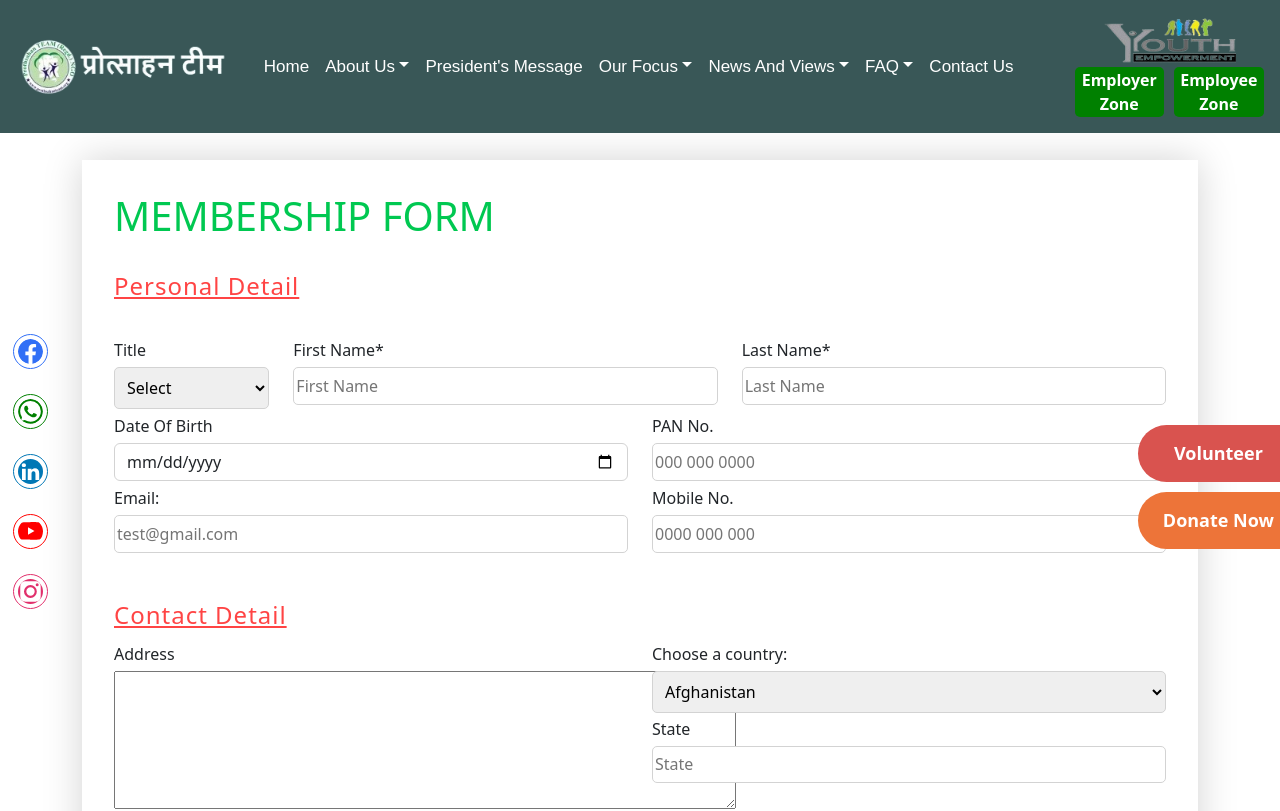
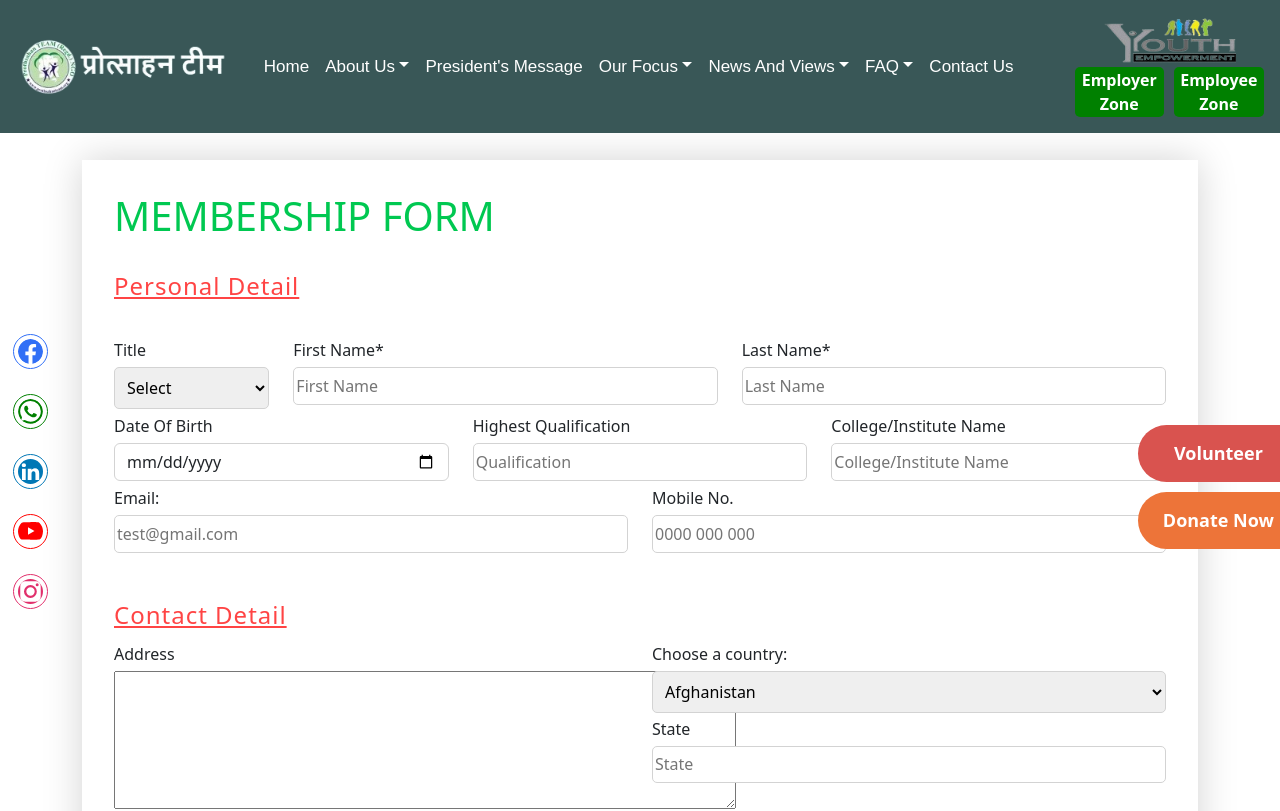
Before and after one commit to Mannumishra/protsahanfrontend, a React (Create React App) app: page /volunteer in a window 1280 px wide. Shown: the top 811 px of the page. Built offline with nearby package versions, Linux system fonts and the light colour scheme.

Commit message:
add chnages

```diff
--- a/src/Navlinks/NavButtonSection/EmployeeDetail.jsx
+++ b/src/Navlinks/NavButtonSection/EmployeeDetail.jsx
@@ -157,120 +157,9 @@ const EmployeeDetail = () => {
 
               <form onSubmit={sendDataEmp}>
                 <div className="row">
+                <h5 className="mt-5 mb-5"><b> Please Provide Your Detail. </b></h5>
                   <div className="col-md-6">
-                    {/* <label htmlFor="jobpost" className="form-label">Job Post</label>
-                    <input
-                      type="text"
-                      className="form-control"
-                      id="jobpost"
-                      name="jobpost"
-                      value={filldata.jobpost}
-                      readOnly
-                    />
-                    <label htmlFor="qualification" className="form-label">Qualification</label>
-                    <input
-                      type="text"
-                      className="form-control"
-                      id="qualification"
-                      name="qualification"
-                      value={filldata.qualification}
-                      readOnly
-                    />
-                    <label htmlFor="experience" className="form-label">Experience</label>
-                    <input
-                      type="text"
-                      className="form-control"
-                      id="experience"
-                      name="experience"
-                      value={filldata.experience}
-                      readOnly
-                    />
-                    <label htmlFor="packageanual" className="form-label">Package Anual</label>
-                    <input
-                      type="text"
-                      className="form-control"
-                      id="packageanual"
-                      name="packageanual"
-                      value={filldata.packageanual}
-                      readOnly
-                    />
-                    <label htmlFor="organisationname" className="form-label">Organisation Name</label>
-                    <input
-                      type="text"
-                      className="form-control"
-                      id="organisationname"
-                      name="organisationname"
-                      value={filldata.organisationname}
-                      readOnly
-                    />
-                    <label htmlFor="address" className="form-label">Address</label>
-                    <input
-                      type="text"
-                      className="form-control"
-                      id="address"
-                      name="address"
-                      value={filldata.address}
-                      readOnly
-                    />
-                    <label htmlFor="state" className="form-label">State</label>
-                    <input
-                      type="text"
-                      className="form-control"
-                      id="state"
-                      name="state"
-                      value={filldata.state}
-                      readOnly
-                    />
-                    <label htmlFor="city" className="form-label">City</label>
-                    <input
-                      type="text"
-                      className="form-control"
-                      id="city"
-                      name="city"
-                      value={filldata.city}
-                      readOnly
-                    />
-                    <label htmlFor="pincode" className="form-label">Pincode</label>
-                    <input
-                      type="text"
-                      className="form-control"
-                      id="pincode"
-                      name="pincode"
-                      value={filldata.pincode}
-                      readOnly
-                    />
-                    <label htmlFor="contact" className="form-label">Contact</label>
-                    <input
-                      type="text"
-                      className="form-control"
-                      id="contact"
-                      name="contact"
-                      value={filldata.contact}
-                      readOnly
-                    />
-                    <label htmlFor="mobile" className="form-label">Mobile</label>
-                    <input
-                      type="text"
-                      className="form-control"
-                      id="mobile"
-                      name="mobile"
-                      value={filldata.mobile}
-                      readOnly
-                    />
-                    <label htmlFor="email" className="form-label">Email</label>
-                    <input
-                      type="text"
-                      className="form-control"
-                      id="email"
-                      name="email"
-                      value={filldata.email}
-                      readOnly
-                    /> */}
-                  </div>
-
-                  <div className="col-md-6">
-                  <h5 className="mt-5 mb-5"><b> Please Provide Your Detail. </b></h5>
-                    <label
+                  <label
                       htmlFor="empname"
                       className="form-label"
                     >
@@ -300,6 +189,10 @@ const EmployeeDetail = () => {
                       value={filldata.empemail}
                       onChange={getInputData}
                     />
+                  </div>
+
+                  <div className="col-md-6">
+
                       <label
                       htmlFor="empemail"
                       className="form-label"
@@ -315,18 +208,19 @@ const EmployeeDetail = () => {
                       value={filldata.empnumber}
                       onChange={getInputData}
                     />
-                    <div className="mt-3">
-                      <p>Resume: Please Upload PDF Only</p>
-                    </div>
                     <div>
+                      <label htmlFor="">Resume</label>
                       <input
-                        className="form-control"
+                        className="form-control mt-2"
                         type="file"
                         id="formFile"
                         accept="application/pdf"
                         name="resume"
                         onChange={getFiledata}
                       />
+                      <div className="mt-1">
+                      <p>Resume: Please Upload PDF Only</p>
+                    </div>
                       <div className="d-flex justify-content-center">
                         <button className="btn btn-success mt-3">
                           Apply Online
--- a/src/Navlinks/NavButtonSection/Volunteer.jsx
+++ b/src/Navlinks/NavButtonSection/Volunteer.jsx
@@ -8,7 +8,8 @@ const Volunteer = () => {
     firstName: "",
     lastName: "",
     dob: "",
-    panNo: "",
+    qualification: "",
+    collegename:"",
     email: "",
     mobile: "",
     address: "",
@@ -43,7 +44,7 @@ const Volunteer = () => {
         "https://api.prothsahanteam.org/api/join",
         data
       );
-      if (res.status===200) {
+      if (res.status === 200) {
         toast.success("Form Submited Successfully");
       }
       console.log(res);
@@ -110,7 +111,7 @@ const Volunteer = () => {
                 </div>
               </div>
 
-              <div className="col-md-6">
+              <div className="col-md-4">
                 <div className="row">
                   <label htmlFor="">Date Of Birth</label>
                   <div className="col-md-12">
@@ -123,15 +124,27 @@ const Volunteer = () => {
                   </div>
                 </div>
               </div>
-              <div className="col-md-6">
-                <label htmlFor="">PAN No.</label>
+              <div className="col-md-4">
+                <label htmlFor="">Highest Qualification</label>
                 <div>
                   <input
                     onChange={handleChange}
-                    name="panNo"
+                    name="qualification"
                     style={{ width: "100%" }}
-                    type="number"
-                    placeholder="000 000 0000"
+                    type="text"
+                    placeholder="Qualification"
+                  />
+                </div>
+              </div>
+              <div className="col-md-4">
+                <label htmlFor="">College/Institute Name</label>
+                <div>
+                  <input
+                    onChange={handleChange}
+                    name="collegename"
+                    style={{ width: "100%" }}
+                    type="text"
+                    placeholder="College/Institute Name"
                   />
                 </div>
               </div>
```
